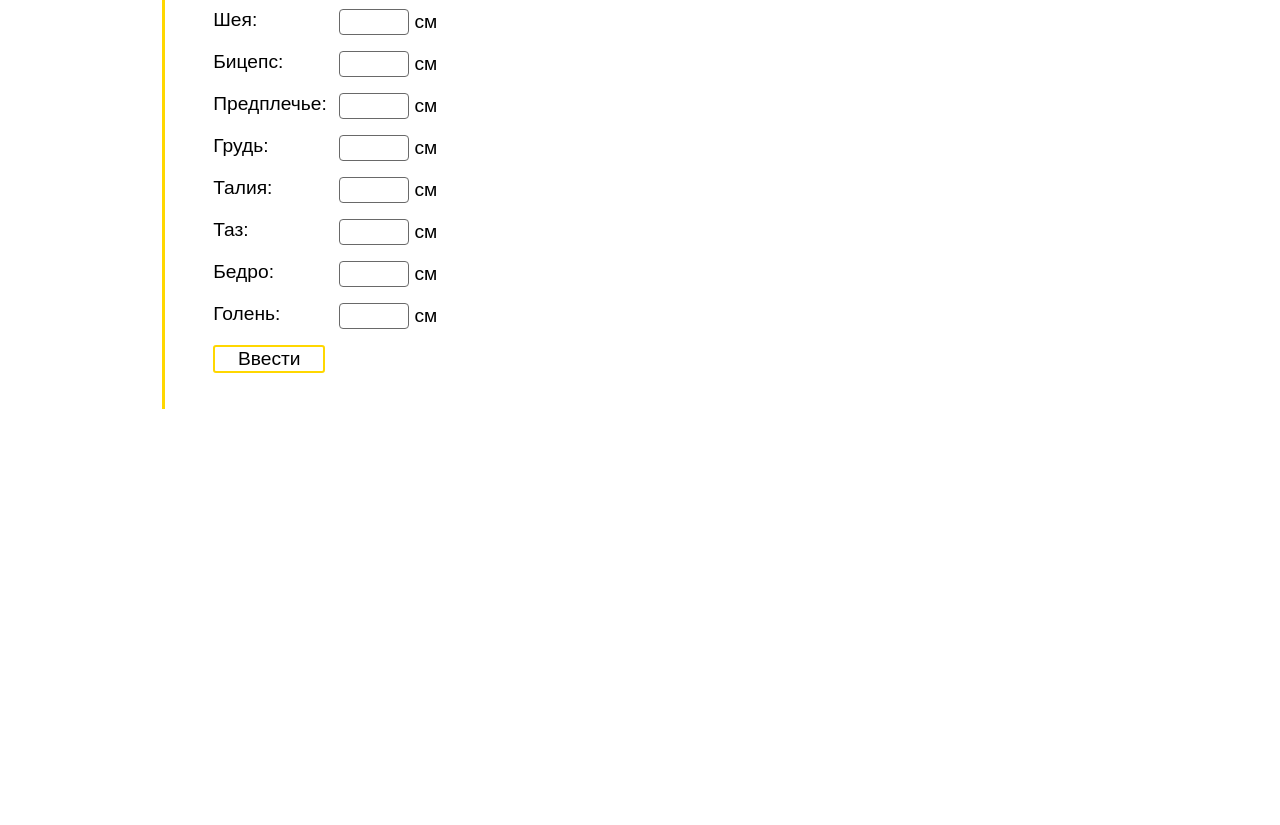
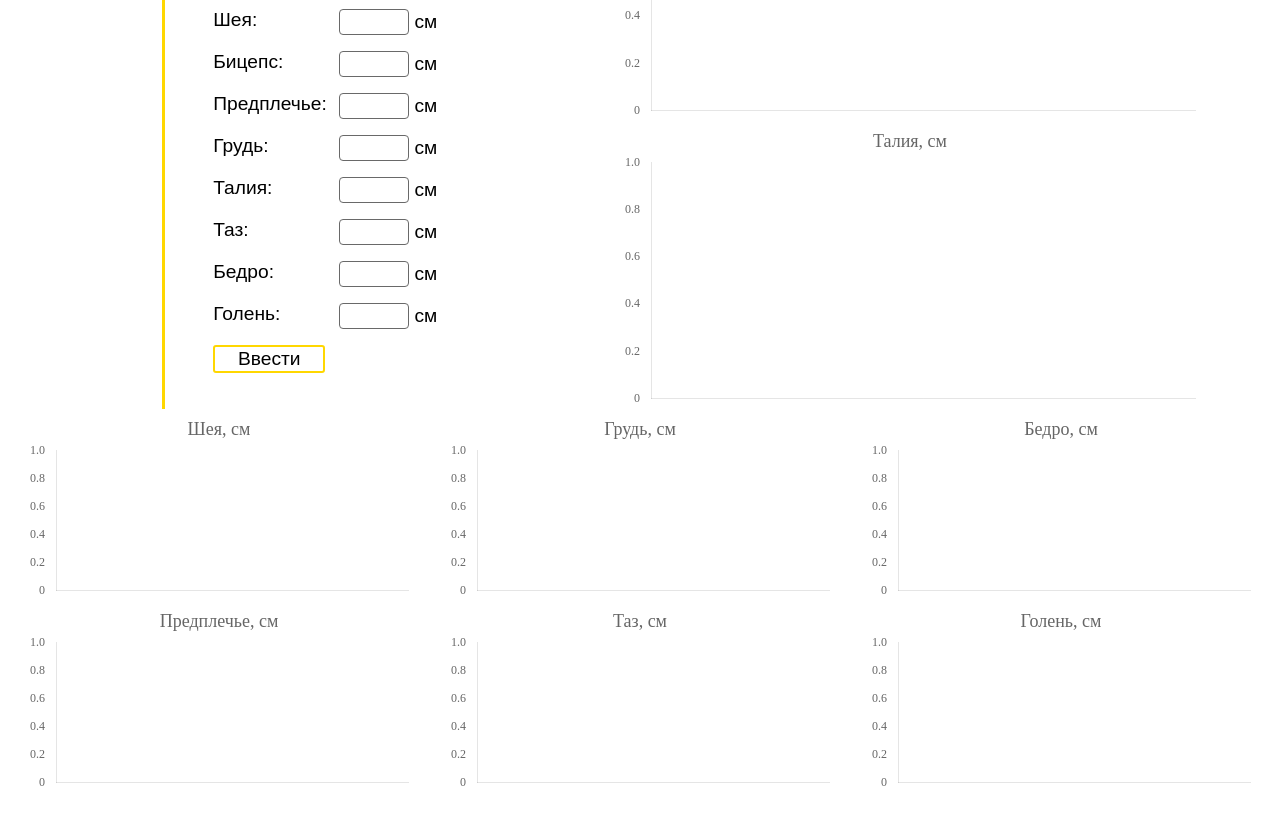
Before and after one commit to 1sses/healthy-record, a React (Create React App) app: page / in a window 1280 px wide. Shown: the part 1560-2385 px from the top of the page. Built offline with nearby package versions, Linux system fonts and the light colour scheme; a web font is replaced by a local one.

Commit message:
Alpha working

```diff
--- a/src/App/App.js
+++ b/src/App/App.js
@@ -29,7 +29,7 @@ const App = () => {
           <ProfilePanel />
         </header>
         <BodyDataContainer />
-        <ProportionsContainer />
+        {otherData.sex === 'М' && <ProportionsContainer/>}
       </main>
     </DataContext.Provider>
   )
--- a/src/components/BodyDataContainer/BodyDataCanvases/BodyDataCanvases.jsx
+++ b/src/components/BodyDataContainer/BodyDataCanvases/BodyDataCanvases.jsx
@@ -21,7 +21,7 @@ const BodyDataCanvases = () => {
       borderWidth: 3
     }]
   })
-  const chartClick = (data) => { // maybe working
+  const chartClick = (data) => {
     const index = data[0]?.index
     if (data.length) {
       setClickedIndex(index)
--- a/src/components/BodyDataContainer/BodyDataContainer.jsx
+++ b/src/components/BodyDataContainer/BodyDataContainer.jsx
@@ -50,7 +50,6 @@ const BodyDataContainer = () => {
       // todo check appending bodyData
       // insertResultInputsDates()
       // updateResultsInfo()
-      // getProportionsColors()
     }
   }
   return (
--- a/src/components/BodyDataContainer/BodyDataStatistics/BodyDataStatistics.jsx
+++ b/src/components/BodyDataContainer/BodyDataStatistics/BodyDataStatistics.jsx
@@ -60,8 +60,6 @@ const BodyDataStatistics = () => {
     const latest = bodyData[Object.keys(bodyData).pop()] ?? {}
     setLatest(latest)
     setStats(updateBodyData(latest, sex, height, age))
-    // todo check proportions colors update
-    // getProportionsColors()
   }, [bodyData, sex, height, age])
 
   return (
--- a/src/components/ProportionsContainer/ProportionsContainer.jsx
+++ b/src/components/ProportionsContainer/ProportionsContainer.jsx
@@ -1,44 +1,302 @@
-import React from 'react'
+import React, { useContext, useEffect, useState } from 'react'
 import Form from '../UI/Form/Form'
 import LabeledInput from '../UI/LabeledInput/LabeledInput'
 import style from './ProportionsContainer.module.scss'
 import Button from '../UI/Button/Button'
 import { Line } from 'react-chartjs-2'
+import insertCurrentDate from '../../utils/insertCurrentDate'
+import useInput from '../../hooks/useInput'
+import DataContext from '../../context/data'
+import sortData from '../../utils/sortData'
+import generateOptions from '../../utils/generateOptions'
+import deleteData from '../../utils/deleteData'
+import findInRange from '../../utils/findInRange'
+
+const colors = ['deepskyblue', 'limegreen', 'orange']
+const koefArr = [0.34, 0.36, 0.39, 0.42, 0.44, 0.47, 0.5, 0.53, 0.57, 0.6]
+const idealProportions = {
+  0.34: {
+    neck: 35.6,
+    biceps: 33.3,
+    forearm: 27.7,
+    chest: 92.5,
+    waist: 69.3,
+    pelvis: 83.3,
+    hip: 50,
+    lowerleg: 33.3
+  },
+  0.36: {
+    neck: 36.8,
+    biceps: 34.5,
+    forearm: 28.7,
+    chest: 96.3,
+    waist: 72.1,
+    pelvis: 86.6,
+    hip: 51.8,
+    lowerleg: 34.5
+  },
+  0.39: {
+    neck: 38.1,
+    biceps: 35.8,
+    forearm: 30,
+    chest: 99.8,
+    waist: 74.7,
+    pelvis: 89.7,
+    hip: 53.8,
+    lowerleg: 35.8
+  },
+  0.42: {
+    neck: 39.6,
+    biceps: 37.1,
+    forearm: 31,
+    chest: 103.4,
+    waist: 76.2,
+    pelvis: 93,
+    hip: 55.9,
+    lowerleg: 37.1
+  },
+  0.44: {
+    neck: 40.9,
+    biceps: 38.4,
+    forearm: 32,
+    chest: 106.9,
+    waist: 80.3,
+    pelvis: 96.3,
+    hip: 57.7,
+    lowerleg: 38.4
+  },
+  0.47: {
+    neck: 42.4,
+    biceps: 39.9,
+    forearm: 33.3,
+    chest: 110.5,
+    waist: 82.8,
+    pelvis: 99.6,
+    hip: 59.7,
+    lowerleg: 39.9
+  },
+  0.5: {
+    neck: 43.7,
+    biceps: 41.1,
+    forearm: 34.3,
+    chest: 114.3,
+    waist: 85.6,
+    pelvis: 102.9,
+    hip: 61.7,
+    lowerleg: 41.1
+  },
+  0.53: {
+    neck: 45.2,
+    biceps: 42.4,
+    forearm: 35.3,
+    chest: 117.9,
+    waist: 88.4,
+    pelvis: 105.9,
+    hip: 63.5,
+    lowerleg: 42.4
+  },
+  0.57: {
+    neck: 46.5,
+    biceps: 43.9,
+    forearm: 36.6,
+    chest: 121.9,
+    waist: 91.4,
+    pelvis: 109.7,
+    hip: 65.8,
+    lowerleg: 43.9
+  },
+  0.6: {
+    neck: 47.8,
+    biceps: 45.2,
+    forearm: 37.6,
+    chest: 125.5,
+    waist: 94.2,
+    pelvis: 113,
+    hip: 67.8,
+    lowerleg: 45.2
+  }
+}
 
 const ProportionsContainer = () => {
+  const { bodyData, proportions, setProportions, otherData } = useContext(DataContext)
+
+  const [clickedIndex, setClickedIndex] = useState(-1)
+  const [ideal, setIdeal] = useState({})
+
+  const [date, setDate] = useInput('')
+  const [neck, setNeck] = useInput('')
+  const [biceps, setBiceps] = useInput('')
+  const [forearm, setForearm] = useInput('')
+  const [chest, setChest] = useInput('')
+  const [waist, setWaist] = useInput('')
+  const [pelvis, setPelvis] = useInput('')
+  const [hip, setHip] = useInput('')
+  const [lowerleg, setLowerleg] = useInput('')
+
+  useEffect(() => {
+    setDate({ target: { value: insertCurrentDate() } })
+  }, [proportions])
+
+  useEffect(() => {
+    setIdeal({})
+    const data = proportions[Object.keys(proportions).pop()]
+    if (!data) return
+    const weight = bodyData[Object.keys(bodyData).pop()]?.weight
+    if (!weight) return
+    const koef = weight / otherData.height
+    // closest coefficient
+    const diff = koefArr.map(item => Math.abs(item - koef))
+    const minIndex = diff.indexOf(Math.min(...diff))
+    const ideal = idealProportions[koefArr[minIndex]]
+    setIdeal(ideal)
+  }, [proportions, bodyData, otherData])
+
+  const append = (e) => {
+    e.preventDefault()
+    const formattedDate = date.split('-').reverse().join('.')
+    if (!(formattedDate in proportions) || confirm('Данные на такую дату уже есть в базе данных. Хотите перезаписать их?')) {
+      proportions[formattedDate] = {
+        neck: +neck.replace(',', '.'),
+        biceps: +biceps.replace(',', '.'),
+        forearm: +forearm.replace(',', '.'),
+        chest: +chest.replace(',', '.'),
+        waist: +waist.replace(',', '.'),
+        pelvis: +pelvis.replace(',', '.'),
+        hip: +hip.replace(',', '.'),
+        lowerleg: +lowerleg.replace(',', '.')
+      }
+      const sortedData = sortData(proportions)
+      setProportions(sortedData)
+      localStorage.setItem('proportions', JSON.stringify(sortedData))
+      setNeck({ target: { value: '' } })
+      setBiceps({ target: { value: '' } })
+      setForearm({ target: { value: '' } })
+      setChest({ target: { value: '' } })
+      setWaist({ target: { value: '' } })
+      setPelvis({ target: { value: '' } })
+      setHip({ target: { value: '' } })
+      setLowerleg({ target: { value: '' } })
+    }
+  }
+
+  const generateData = (color, type) => ({
+    labels: Object.keys(proportions),
+    datasets: [{
+      data: Object.keys(proportions).map(item => proportions[item][type]),
+      hitRadius: 5,
+      pointBackgroundColor: color,
+      borderColor: color,
+      borderWidth: 3
+    }]
+  })
+
+  const chartClick = (data) => {
+    const index = data[0]?.index
+    if (data.length) {
+      setClickedIndex(index)
+      setTimeout(() => setClickedIndex(-1), 500)
+    }
+    if (index === clickedIndex) {
+      const newData = deleteData(Object.keys(proportions)[index], proportions)
+      setProportions(newData)
+      localStorage.setItem('proportions', JSON.stringify(newData))
+    }
+  }
+
+  const getColor = (diff, target) => {
+    const data = proportions[Object.keys(proportions).pop()]
+    if (!data || !(target in ideal)) return 'rgba(255, 99, 132, 1)'
+    return findInRange(data[target], [ideal[target] - diff, ideal[target] + diff], colors)
+  }
+
+  const getSubtitle = (title, diff, target) => {
+    const data = proportions[Object.keys(proportions).pop()]
+    if (!data || !(target in ideal)) return ''
+    return `Идеальный обхват ${title}: ${ideal[target]}±${diff} см`
+  }
+
   return (
     <section className={style.wrapper}>
-      <Form header="Пропорции тела">
+      <Form header="Пропорции тела" onSubmit={append} >
         <div style={{ width: '14rem' }}>
           <LabeledInput
             title="Дата" pattern="[0-3][0-9]\.[0-1][1-9]" len="5" required type="date" className={style.calendar}
+                        value={date} onChange={setDate}
           />
-          <LabeledInput title="Шея" pattern="\d{2}((\.|,)\d)?" len="4" measure=" см" required />
-          <LabeledInput title="Бицепс" pattern="\d{2}((\.|,)\d)?" len="4" measure=" см" required />
-          <LabeledInput title="Предплечье" pattern="\d{2}((\.|,)\d)?" len="4" measure=" см" required />
-          <LabeledInput title="Грудь" pattern="\d{2,3}((\.|,)\d)?" len="5" measure=" см" required />
-          <LabeledInput title="Талия" pattern="\d{2,3}((\.|,)\d)?" len="5" measure=" см" required />
-          <LabeledInput title="Таз" pattern="\d{2,3}((\.|,)\d)?" len="5" measure=" см" required />
-          <LabeledInput title="Бедро" pattern="\d{2}((\.|,)\d)?" len="4" measure=" см" required />
-          <LabeledInput title="Голень" pattern="\d{2}((\.|,)\d)?" len="4" measure=" см" required />
+          <LabeledInput title="Шея" pattern="\d{2}((\.|,)\d)?" len="4" measure=" см" required
+                        value={neck} onChange={setNeck}
+          />
+          <LabeledInput title="Бицепс" pattern="\d{2}((\.|,)\d)?" len="4" measure=" см" required
+                        value={biceps} onChange={setBiceps}
+          />
+          <LabeledInput title="Предплечье" pattern="\d{2}((\.|,)\d)?" len="4" measure=" см"
+                        required value={forearm} onChange={setForearm}
+          />
+          <LabeledInput title="Грудь" pattern="\d{2,3}((\.|,)\d)?" len="5" measure=" см" required
+                        value={chest} onChange={setChest}
+          />
+          <LabeledInput title="Талия" pattern="\d{2,3}((\.|,)\d)?" len="5" measure=" см" required
+                        value={waist} onChange={setWaist}
+          />
+          <LabeledInput title="Таз" pattern="\d{2,3}((\.|,)\d)?" len="5" measure=" см" required
+                        value={pelvis} onChange={setPelvis}
+          />
+          <LabeledInput title="Бедро" pattern="\d{2}((\.|,)\d)?" len="4" measure=" см" required
+                        value={hip} onChange={setHip}
+          />
+          <LabeledInput title="Голень" pattern="\d{2}((\.|,)\d)?" len="4" measure=" см" required
+                        value={lowerleg} onChange={setLowerleg}
+          />
           <Button text="Ввести" />
         </div>
       </Form>
       <div className={style.wideContainer}>
-        <Line data={{ datasets: [] }} options={{}} /> { /* biceps */ }
-        <Line data={{ datasets: [] }} options={{}} /> { /* waist */ }
+        <Line
+          getElementAtEvent={chartClick} type="line"
+          data={generateData(getColor(1.5, 'biceps'), 'biceps')}
+          options={generateOptions('Бицепс, см', ' см', getSubtitle('бицепса', 1.5, 'biceps'))}
+        />
+        <Line
+          getElementAtEvent={chartClick} type="line"
+          data={generateData(getColor(3, 'waist'), 'waist')}
+          options={generateOptions('Талия, см', ' см', getSubtitle('талии', 3, 'waist'))}
+        />
       </div>
       <div className={style.smallContainer}>
-        <Line data={{ datasets: [] }} options={{}} /> { /* neck */ }
-        <Line data={{ datasets: [] }} options={{}} /> { /* forearm */ }
+        <Line
+          getElementAtEvent={chartClick} type="line"
+          data={generateData(getColor(1.5, 'neck'), 'neck')}
+          options={generateOptions('Шея, см', ' см', getSubtitle('шеи', 1.5, 'neck'))}
+        />
+        <Line
+          getElementAtEvent={chartClick} type="line"
+          data={generateData(getColor(1, 'forearm'), 'forearm')}
+          options={generateOptions('Предплечье, см', ' см', getSubtitle('предплечья', 1, 'forearm'))}
+        />
       </div>
       <div className={style.smallContainer}>
-        <Line data={{ datasets: [] }} options={{}} /> { /* chest */ }
-        <Line data={{ datasets: [] }} options={{}} /> { /* pelvis */ }
+        <Line
+          getElementAtEvent={chartClick} type="line"
+          data={generateData(getColor(4, 'chest'), 'chest')}
+          options={generateOptions('Грудь, см', ' см', getSubtitle('груди', 4, 'chest'))}
+        />
+        <Line
+          getElementAtEvent={chartClick} type="line"
+          data={generateData(getColor(3, 'pelvis'), 'pelvis')}
+          options={generateOptions('Таз, см', ' см', getSubtitle('таза', 3, 'pelvis'))}
+        />
       </div>
       <div className={style.smallContainer}>
-        <Line data={{ datasets: [] }} options={{}} /> { /* hip */ }
-        <Line data={{ datasets: [] }} options={{}} /> { /* lowerleg */ }
+        <Line
+          getElementAtEvent={chartClick} type="line"
+          data={generateData(getColor(2, 'hip'), 'hip')}
+          options={generateOptions('Бедро, см', ' см', getSubtitle('бедра', 2, 'hip'))}
+        />
+        <Line
+          getElementAtEvent={chartClick} type="line"
+          data={generateData(getColor(1.5, 'lowerleg'), 'lowerleg')}
+          options={generateOptions('Голень, см', ' см', getSubtitle('голени', 1.5, 'lowerleg'))}
+        />
       </div>
     </section>
   )
--- a/src/utils/generateOptions.js
+++ b/src/utils/generateOptions.js
@@ -12,7 +12,7 @@ export default function generateOptions (label, unit, subtitle) {
       },
       subtitle: {
         display: subtitle,
-        text: '',
+        text: subtitle,
         font: {
           family: 'Nunito'
         }
```
Also changed, not shown: 1 other file (tests, documents, lock files or other folders).
